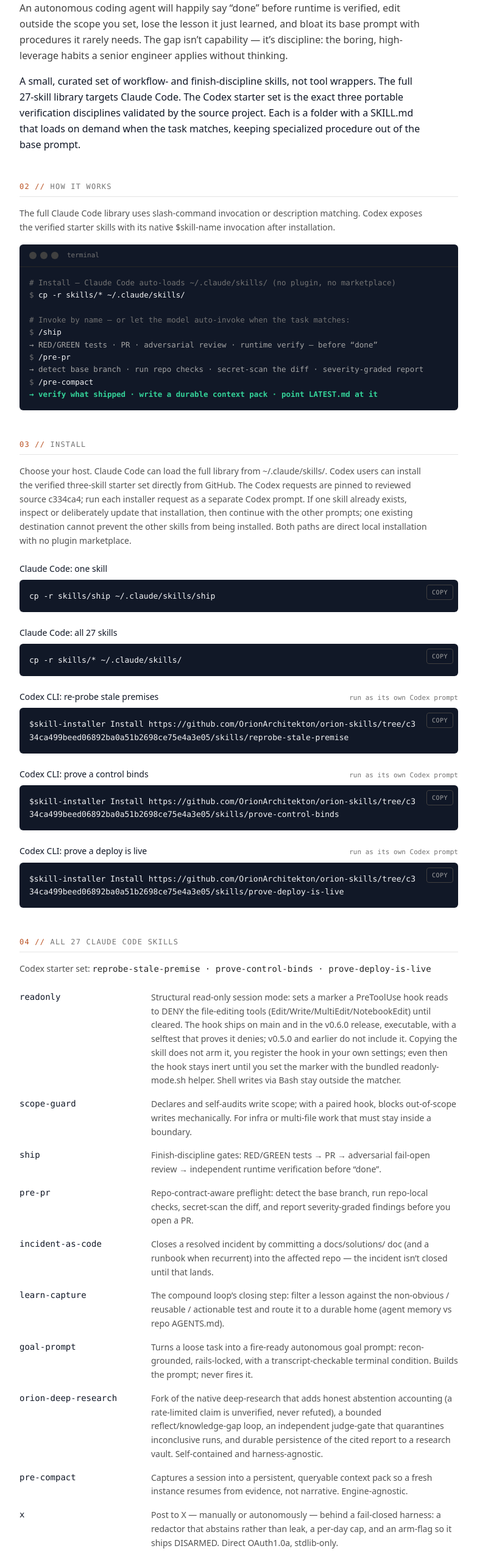
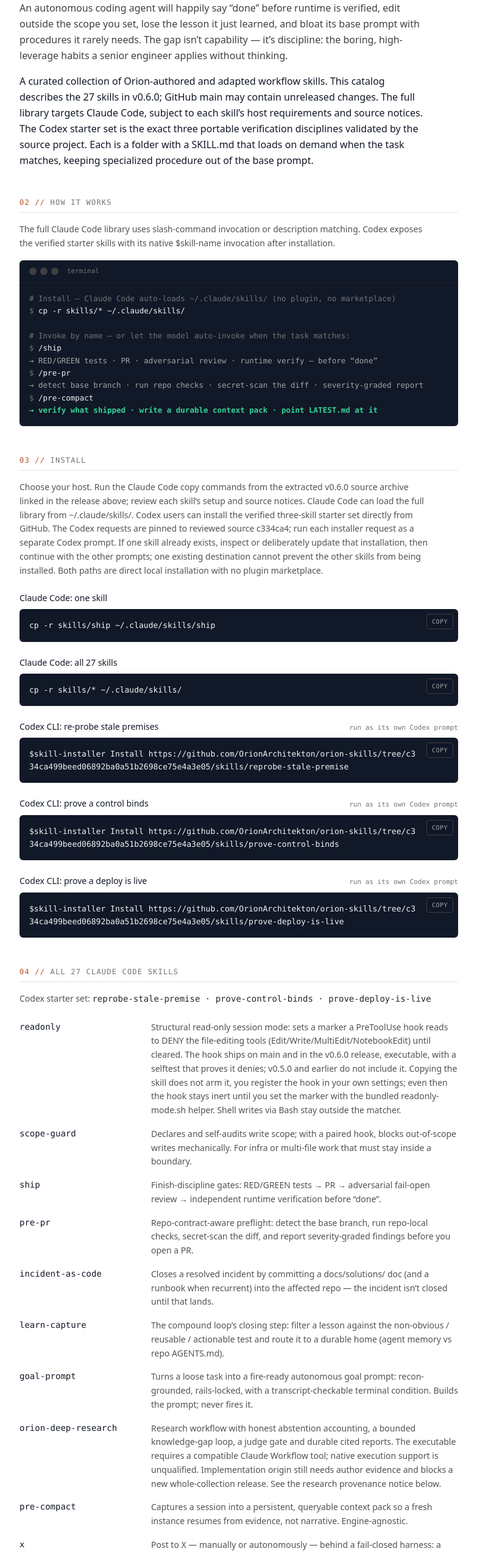
Before and after one commit to OrionArchitekton/orion-skills-site, a React (Vite) app: page / in a window 1280 px wide. Shown: the part 1140-3689 px from the top of the page at 61% size, without its empty margins (248-1031 px from the left). Built offline with nearby package versions, Linux system fonts and the light colour scheme.

Commit message:
docs(site): clarify release catalog and research provenance

```diff
--- a/constants.ts
+++ b/constants.ts
@@ -43,7 +43,7 @@ export const PRODUCT_DATA: ProductData = {
   whatItDoes: {
     heading: 'What it is',
     body:
-      'A small, curated set of workflow- and finish-discipline skills, not tool wrappers. The full 27-skill library targets Claude Code. The Codex starter set is the exact three portable verification disciplines validated by the source project. Each is a folder with a SKILL.md that loads on demand when the task matches, keeping specialized procedure out of the base prompt.',
+      'A curated collection of Orion-authored and adapted workflow skills. This catalog describes the 27 skills in v0.6.0; GitHub main may contain unreleased changes. The full library targets Claude Code, subject to each skill’s host requirements and source notices. The Codex starter set is the exact three portable verification disciplines validated by the source project. Each is a folder with a SKILL.md that loads on demand when the task matches, keeping specialized procedure out of the base prompt.',
   },
 
   cta: {
@@ -56,7 +56,7 @@ export const PRODUCT_DATA: ProductData = {
   quickstart: {
     heading: 'Install',
     intro:
-      'Choose your host. Claude Code can load the full library from ~/.claude/skills/. Codex users can install the verified three-skill starter set directly from GitHub. The Codex requests are pinned to reviewed source c334ca4; run each installer request as a separate Codex prompt. If one skill already exists, inspect or deliberately update that installation, then continue with the other prompts; one existing destination cannot prevent the other skills from being installed. Both paths are direct local installation with no plugin marketplace.',
+      'Choose your host. Run the Claude Code copy commands from the extracted v0.6.0 source archive linked in the release above; review each skill’s setup and source notices. Claude Code can load the full library from ~/.claude/skills/. Codex users can install the verified three-skill starter set directly from GitHub. The Codex requests are pinned to reviewed source c334ca4; run each installer request as a separate Codex prompt. If one skill already exists, inspect or deliberately update that installation, then continue with the other prompts; one existing destination cannot prevent the other skills from being installed. Both paths are direct local installation with no plugin marketplace.',
     blocks: [
       {
         title: 'Claude Code: one skill',
@@ -138,7 +138,7 @@ export const PRODUCT_DATA: ProductData = {
     {
       name: 'orion-deep-research',
       description:
-        'Fork of the native deep-research that adds honest abstention accounting (a rate-limited claim is unverified, never refuted), a bounded reflect/knowledge-gap loop, an independent judge-gate that quarantines inconclusive runs, and durable persistence of the cited report to a research vault. Self-contained and harness-agnostic.',
+        'Research workflow with honest abstention accounting, a bounded knowledge-gap loop, a judge gate and durable cited reports. The executable requires a compatible Claude Workflow tool; native execution support is unqualified. Implementation origin still needs author evidence and blocks a new whole-collection release. See the research provenance notice below.',
     },
     {
       name: 'pre-compact',
@@ -284,6 +284,7 @@ export const PRODUCT_DATA: ProductData = {
   links: [
     { label: 'GitHub repository', url: GITHUB, primary: true },
     { label: VERSION + ' release', url: RELEASE, primary: true },
+    { label: 'Research provenance notice', url: GITHUB + '/blob/e194bdc4e742f630eb594343ae66c2d7327dbe73/skills/orion-deep-research/PROVENANCE.md' },
     { label: 'What are Agent Skills?', url: AGENTSKILLS },
     { label: 'Dan Mercede', url: 'https://www.danmercede.com' },
   ],
```
Also changed, not shown: 1 other file (tests, documents, lock files or other folders).
